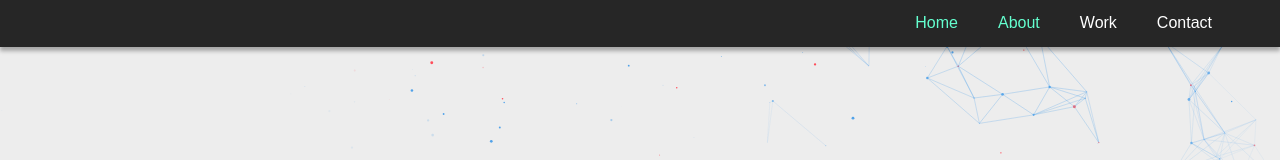
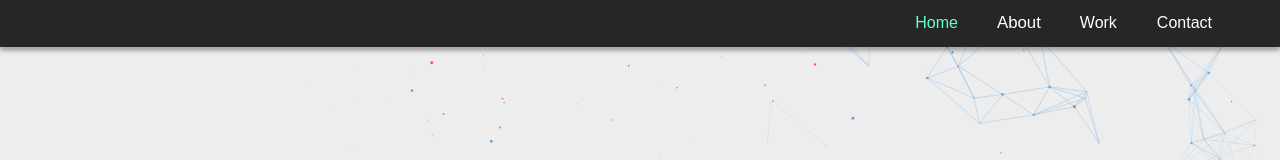
Before and after one commit to brendandagys/Portfolio, a React (Vite) app in the folder frontend/: page / in a window 1280 px wide. In both pictures the pointer is over the button "About". Shown: the top 160 px of the page. Built offline with nearby package versions, Linux system fonts and the light colour scheme.

Commit message:
Ensure hover and active nav button styles don't conflict Hover now enlarges non-active nav buttons

```diff
--- a/frontend/src/css/NavBar.css
+++ b/frontend/src/css/NavBar.css
@@ -38,9 +38,14 @@
   padding: .9rem 1.25rem;
 }
 
-.nav-links>button:hover,
 .nav-links>button.nav-button--active {
   color: #64ffcf;
+}
+
+.nav-links>button:hover:not(.nav-button--active) {
+  transform: scale(1.05);
+  transition: transform 100ms;
+  transition-timing-function: ease-in;
 }
 
 /* Hamburger Menu for Mobile */
```
